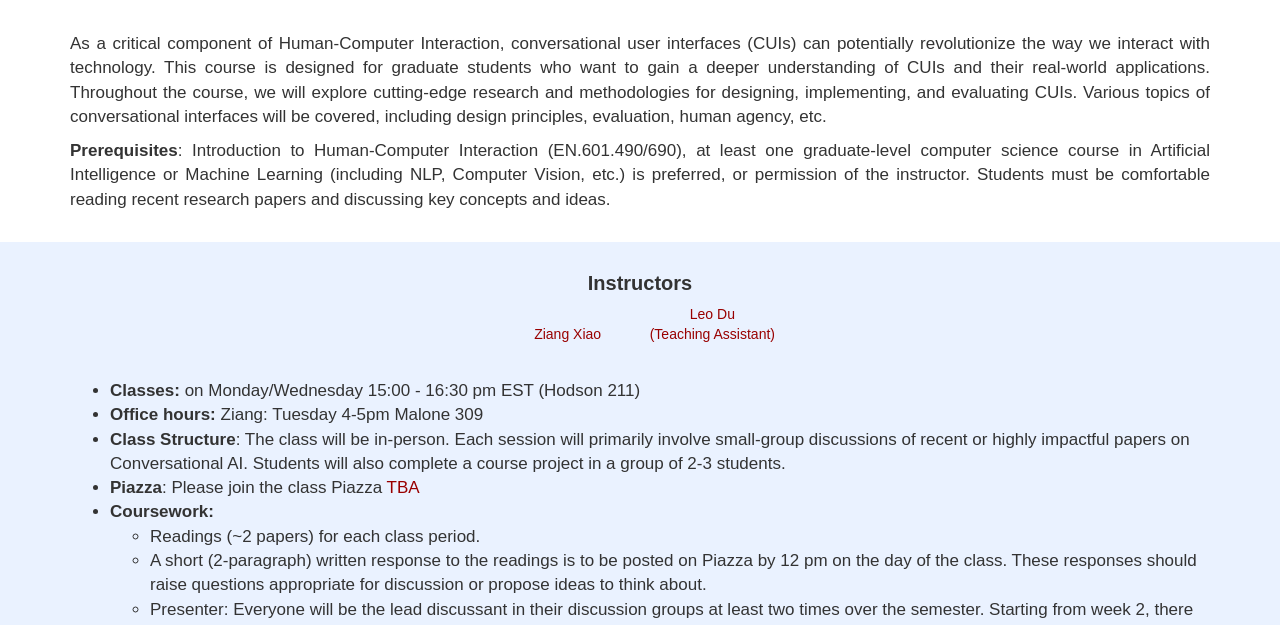
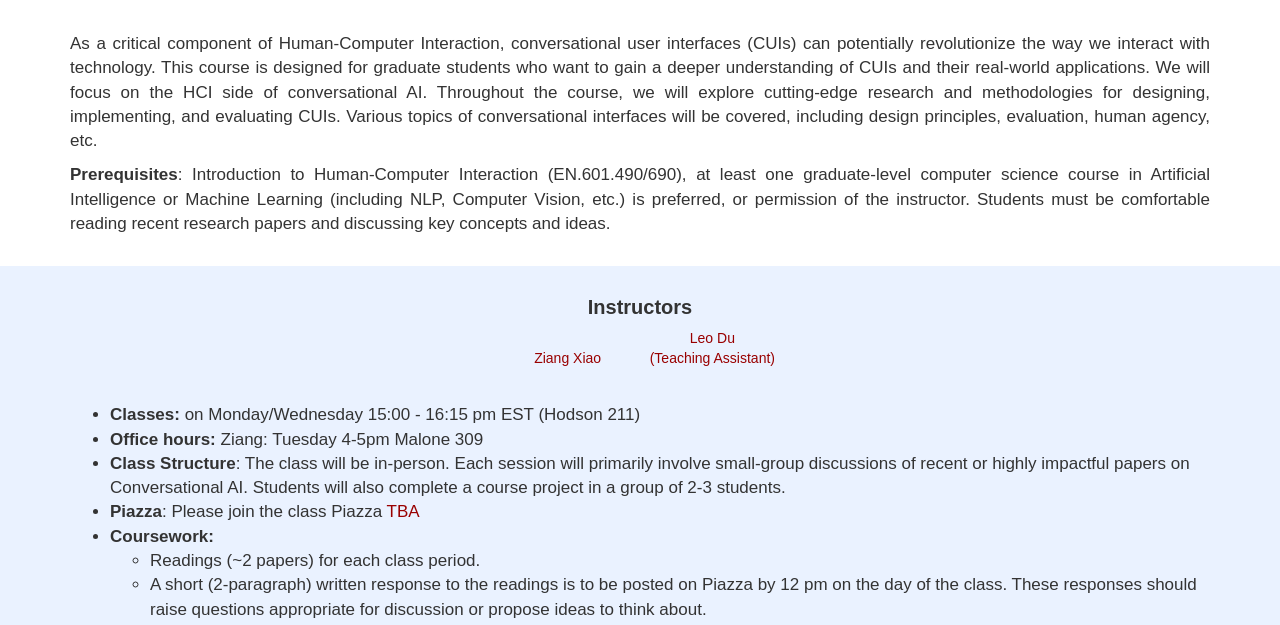
Before and after one commit to ziangxiao/adv-conv-ui-601-792, a plain HTML site: page sp24/index.html in a window 1280 px wide. Shown: the part 173-798 px from the top of the page. Drawn offline with nearby package versions, Linux system fonts and the light colour scheme; a web font is replaced by a local one.

Commit message:
update class time

```diff
--- a/sp24/index.html
+++ b/sp24/index.html
@@ -77,7 +77,7 @@
 <!-- Intro -->
 <div class="container sec" id="intro">
     <p>
-        As a critical component of Human-Computer Interaction, conversational user interfaces (CUIs) can potentially revolutionize the way we interact with technology. This course is designed for graduate students who want to gain a deeper understanding of CUIs and their real-world applications. Throughout the course, we will explore cutting-edge research and methodologies for designing, implementing, and evaluating CUIs. Various topics of conversational interfaces will be covered, including design principles, evaluation, human agency, etc.
+        As a critical component of Human-Computer Interaction, conversational user interfaces (CUIs) can potentially revolutionize the way we interact with technology. This course is designed for graduate students who want to gain a deeper understanding of CUIs and their real-world applications. We will focus on the HCI side of conversational AI. Throughout the course, we will explore cutting-edge research and methodologies for designing, implementing, and evaluating CUIs. Various topics of conversational interfaces will be covered, including design principles, evaluation, human agency, etc.
     </p>
 
     <p>
@@ -111,7 +111,7 @@
     <!-- Logistics -->
     <div class="container sec" id="logistics">
         <ul>
-            <li><b>Classes:</b> on Monday/Wednesday 15:00 - 16:30 pm EST (Hodson 211)</li>
+            <li><b>Classes:</b> on Monday/Wednesday 15:00 - 16:15 pm EST (Hodson 211)</li>
             <li><b>Office hours:</b>
                 Ziang: Tuesday 4-5pm Malone 309</li>
             <li><b>Class Structure</b>: The class will be in-person. Each session will primarily involve small-group discussions
```
